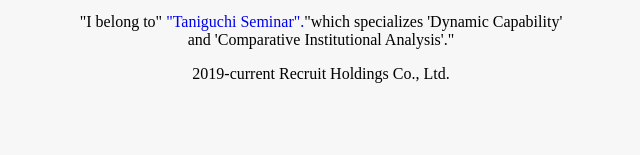
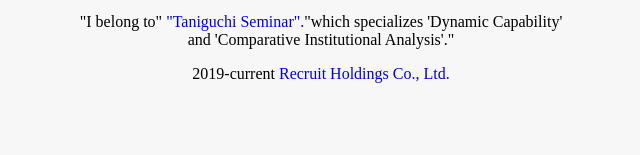
Before and after one commit to saitoataru/saitoataru, a plain HTML site: page index.html in a window 1280 px wide. Shown: the part 1241-1396 px from the top of the page, without its empty margins (319-959 px from the left). Drawn offline with Linux system fonts and the light colour scheme; a script that the page names is missing.

Commit message:
Update index.html

```diff
--- a/index.html
+++ b/index.html
@@ -40,7 +40,7 @@
             <p>"I belong to"<a href="http://taniguchiseminar.strikingly.com"target="_blank">
             "Taniguchi Seminar".</a>"which specializes 'Dynamic Capability' <br>and 'Comparative Institutional Analysis'."</p>
             <!--"lesson-icon"を"my-icon"に変更-->
-            <p>2019-current Recruit Holdings Co., Ltd.</p>
+            <p>2019-current <a href="https://recruit-holdings.com/ja/" taget="blank"> Recruit Holdings Co., Ltd.</p>
           </div>
         </div>
 
```
